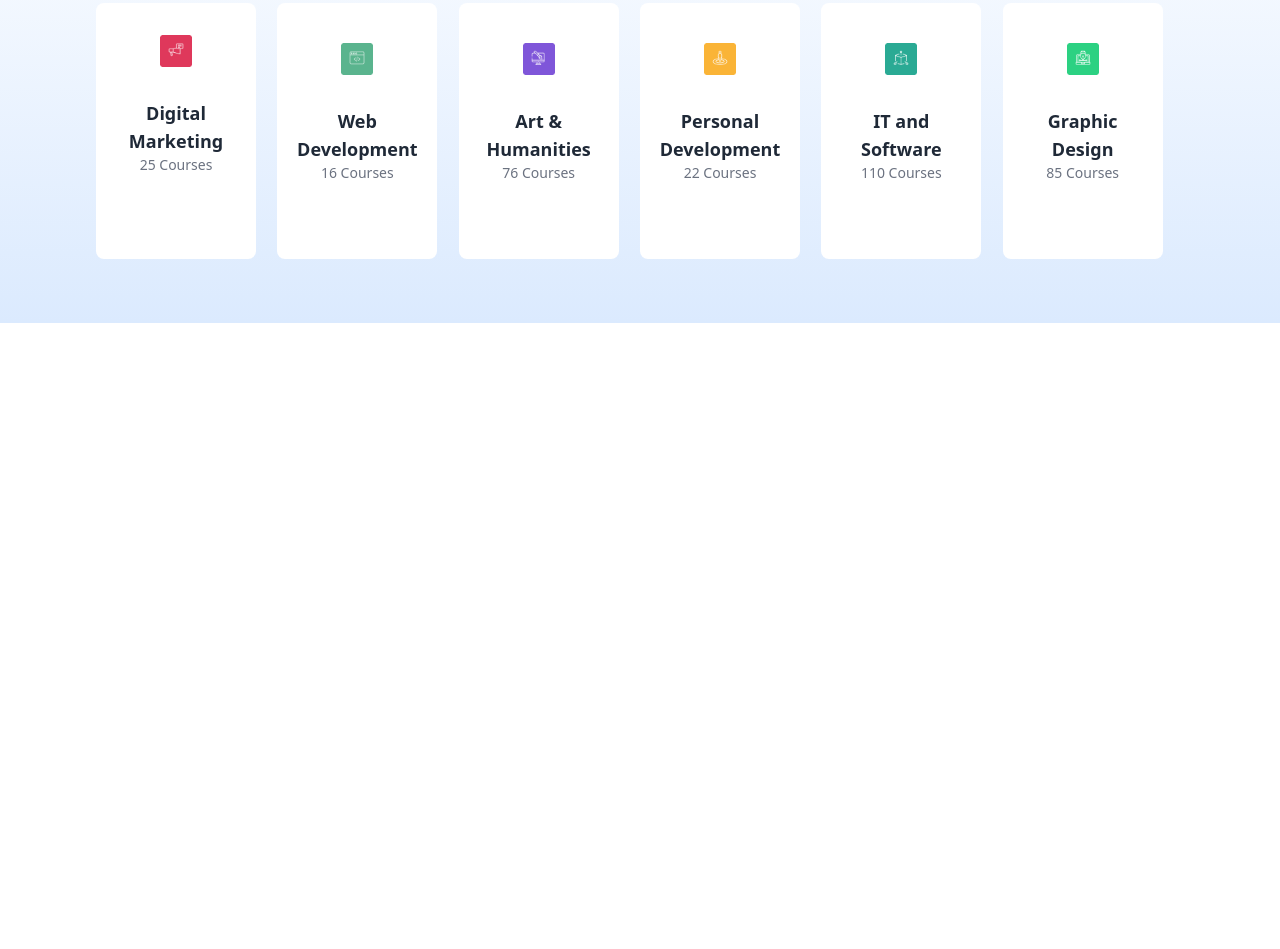
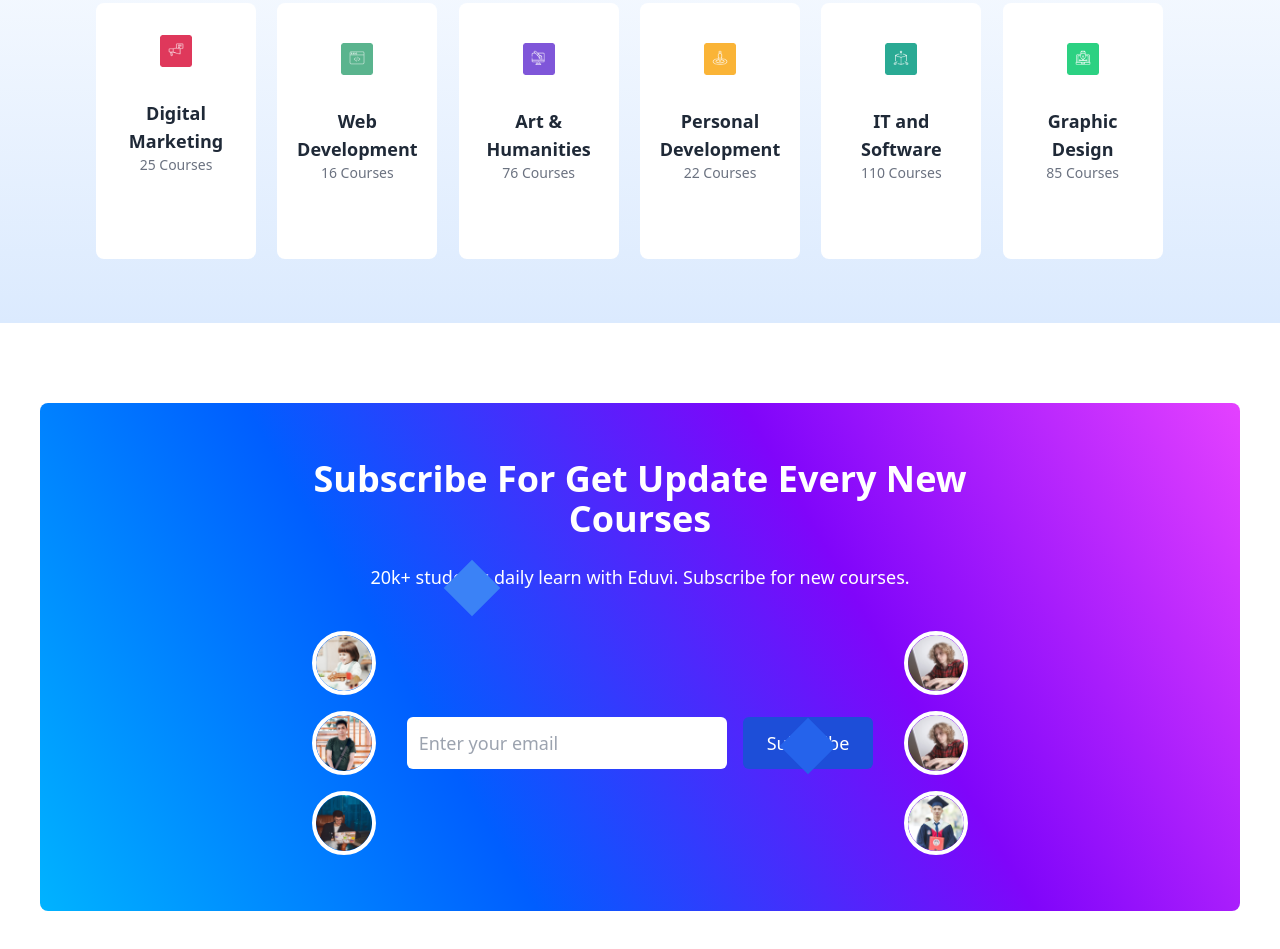
Before and after one commit to Meenakshi-commits/Task2, a plain HTML site: page index.html in a window 1280 px wide. Shown: the part 2858-3807 px from the top of the page. Before the commit the page ends 3181 px from the top, so only its background shows below. Drawn offline with nearby package versions, Linux system fonts and the light colour scheme; a web font is replaced by a local one.

Commit message:
subscribe section

```diff
--- a/index.html
+++ b/index.html
@@ -36,6 +36,7 @@
             'custom-radial': 'radial-gradient(circle at 70% 70%, #ffffff, #c6c6dc, #8d8bd4, #5d44cf, #3f13b2, #2b0f9c, #170984, #04016c)',
             'bglinear': 'linear-gradient(180deg, #2e08c7, #4008c6, #4e08c7, #5908c7, #6308c7, #6c08c7)',
             'custom-gradient': 'linear-gradient(0deg, rgba(115,159,232,1) 0%, rgba(79,24,202,1) 100%)',
+            'custombg': 'linear-gradient(240deg, #e441ff, #8005fa, #005eff, #00b3ff)',
           },
         },
       },
@@ -536,6 +537,54 @@
 
 
 
+        <div class="flex bg-custombg my-20 mx-10 px-15 py-14 shadow-lg rounded-lg">
+          <div class="container mx-auto px-2 max-w-2xl relative">
+            <!-- Heading -->
+            <h2 class="text-white text-4xl font-bold text-center mb-6">
+              Subscribe For Get Update Every New Courses
+            </h2>
+            <p class="text-white text-lg text-center mb-8">
+              20k+ students daily learn with Eduvi. Subscribe for new courses.
+            </p>
+
+            <!-- Decorative Images and Subscription Form -->
+            <div class="flex items-center justify-between mt-10">
+              <!-- Left Side Images -->
+              <div class="flex flex-col space-y-4">
+                <img src="./Ellipse 166.png" alt="student-1" class="w-16 h-16 rounded-full border-4 border-white" />
+                <img src="./Ellipse 166 (1).png" alt="student-2" class="w-16 h-16 rounded-full border-4 border-white" />
+                <img src="./Ellipse 167.png" alt="student-3" class="w-16 h-16 rounded-full border-4 border-white" />
+              </div>
+
+              <!-- Centered Input and Button -->
+              <div class="flex flex-col items-center justify-center">
+                <div class="flex items-center space-x-4">
+                  <input type="email" placeholder="Enter your email"
+                    class="p-3 rounded-md w-80 text-lg focus:outline-none focus:ring-2 focus:ring-blue-600" />
+                  <button
+                    class="bg-blue-700 text-white text-lg py-3 px-6 rounded-md hover:bg-blue-600 focus:ring-2 focus:ring-blue-400">
+                    Subscribe
+                  </button>
+                </div>
+              </div>
+
+              <!-- Right Side Images -->
+              <div class="flex flex-col space-y-4">
+                <img src="./Ellipse 167 (1).png" alt="student-4" class="w-16 h-16 rounded-full border-4 border-white" />
+                <img src="./Ellipse 167 (2).png" alt="student-5" class="w-16 h-16 rounded-full border-4 border-white" />
+                <img src="./Ellipse 168.png" alt="student-6" class="w-16 h-16 rounded-full border-4 border-white" />
+              </div>
+            </div>
+
+            <!-- Decorative Triangles -->
+            <div class="absolute top-1/4 left-1/4 transform -translate-x-1/2 translate-y-1/4">
+              <div class="w-10 h-10 bg-blue-500 rotate-45"></div>
+            </div>
+            <div class="absolute bottom-1/4 right-1/4 transform translate-x-1/2 translate-y-1/4">
+              <div class="w-10 h-10 bg-blue-600 rotate-45"></div>
+            </div>
+          </div>
+        </div>
 
 
 
```
Also changed, not shown: Ellipse 166 (1).png (added), Ellipse 166.png (added), Ellipse 167 (1).png (added), Ellipse 167 (2).png (added), Ellipse 167.png (added), Ellipse 168.png (added), Polygon 7.png (added).
